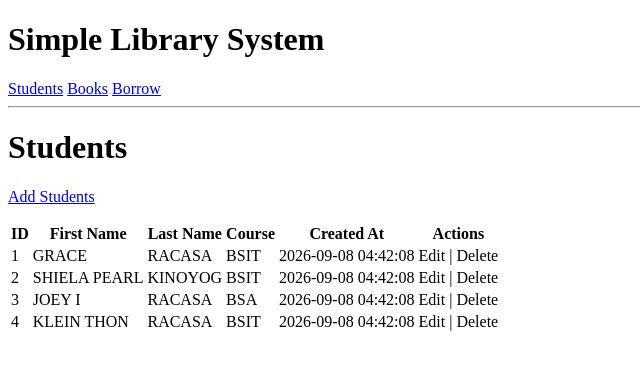
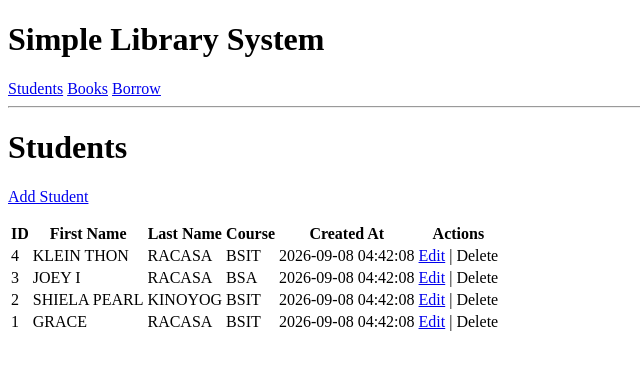
Before and after one commit to Grace-Racasa/IT30A, a PHP site: page /index.php?section=students in a window 1280 px wide. Shown: the top 370 px of the page, without its empty margins (0-640 px from the left). Run offline with PHP 8.4, Linux system fonts and the light colour scheme; data comes from the database, SQL or seed files in the repository.

Commit message:
Added student update and session based js alert for update and create

```diff
--- a/index.php
+++ b/index.php
@@ -6,7 +6,7 @@ $user = 'root';
 $pass = '';
 $charset = 'utf8mb4';
 
-$dsn = "mysql:host=$host; dbname=$db; charset=$charset";
+$dsn = "mysql:host=$host;dbname=$db;charset=$charset";
 
 $options = [
     PDO::ATTR_ERRMODE => PDO::ERRMODE_EXCEPTION,
@@ -14,52 +14,53 @@ $options = [
     PDO::ATTR_EMULATE_PREPARES => false
 ];
 
-try{
+try {
     $pdo = new PDO($dsn, $user, $pass, $options);
-}catch(PDOException $e){
+} catch(PDOException $e) {
     die("Database connection failed" . $e->getMessage());
 }
 
-// Session
+//Session
 session_start();
 
-// Determine current section
+//Determine current section
 $section = $_GET['section'] ?? 'students';
 
-// CRUD Operations
+//CRUD Operations
 $action = $_GET['action'] ?? '';
 
-//----------------------------------
-//Students
-//----------------------------------
+//------------------------------------------
+// Students
+//------------------------------------------
 
 //Fetch students
 if($section === 'students'){
     $stmt = $pdo->query("
         SELECT *
         FROM students
-        ORDER by student_id
+        ORDER by student_id DESC
     ");
 
     $students = $stmt->fetchAll();
 }
 
-//CREATE STUDENTS
+// Create Student
 if($section==='students' && $action==='create'){
     if($_SERVER['REQUEST_METHOD'] === 'POST'){
-        $firstName = trim($_POST['student_first_name']?? '');
-        $lastName = trim($_POST['student_last_name']?? '');
-        $course = trim($_POST['student_course']?? '');
+        $firstName = trim($_POST['student_first_name'] ?? '');
+        $lastName = trim($_POST['student_last_name'] ?? '');
+        $course = trim($_POST['student_course'] ?? '');
+        if($firstName !== '' && $lastName !== '' && $course !== ''){
 
-        if($firstName !== '' && $lastName !== '' && $course!==''){
             $sql=("
                 INSERT INTO students (
                     student_first_name,
                     student_last_name,
                     student_course
                 )
-                VALUES(?,?,?)
+                    VALUES (?,?,?)
                 ");
+
             $stmt = $pdo->prepare($sql);
 
             $stmt->execute([
@@ -67,16 +68,70 @@ if($section==='students' && $action==='create'){
                 $lastName,
                 $course
             ]);
+
+
             // $_SESSION['alert'] = 'Student Saved Successfully';
-
             header("Location: index.php?section=students");
-            exit;
-
-        }
+            exit();
 
         }
     }
 
+}
+
+// Update Student
+if($section==='students' && $action==='update'){
+    $studentId = (int) ($_GET['id'] ?? 0);
+
+
+    // Retrieve Student Infromation
+    $stmt = $pdo->prepare("
+        SELECT *
+        FROM students
+        WHERE student_id = ?
+    ");
+
+    $stmt->execute([$studentId]);
+
+    $student = $stmt->fetch();
+
+    // Update Student Info
+        if($_SERVER['REQUEST_METHOD'] === 'POST'){
+        $firstName = trim($_POST['student_first_name'] ?? '');
+        $lastName = trim($_POST['student_last_name'] ?? '');
+        $course = trim($_POST['student_course'] ?? '');
+
+        if($firstName !== '' && $lastName !== '' && $course !== ''){
+
+            $sql=("
+                UPDATE students
+                SET
+                    student_first_name = ?,
+                    student_last_name = ?,
+                    student_course =?
+                WHERE student_id = ?
+            ");
+
+            $stmt = $pdo->prepare($sql);
+
+            $stmt->execute([
+                $firstName,
+                $lastName,
+                $course,
+                $studentId
+            ]);
+
+
+            $_SESSION['alert'] = 'Student Updated Successfully';
+
+            header("Location: index.php?section=students");
+            exit();
+
+        }
+    }
+
+
+}
 ?>
 
 <!DOCTYPE html>
@@ -94,18 +149,18 @@ if($section==='students' && $action==='create'){
         <a href="index.php?section=borrow">Borrow</a>
     </nav>
     <hr>
-    <?php if($section=='students'): ?>
+    <?php if($section==='students'): ?>
         <h1>Students</h1>
         <p>
             <a href="index.php?section=students&action=create">
-            Add Students
+                Add Student
             </a>
-
         </p>
 
-    <?php if ($action==='create'): ?>
+        <?php if($action==='create'): ?>
 
-        <h2>Add Students</h2>
+            <h2>Add students</h2>
+
             <form method="POST">
                 <p>
                     <label>First Name</label>
@@ -115,7 +170,6 @@ if($section==='students' && $action==='create'){
                         required
                 />
                 </p>
-
                 <p>
                     <label>Last Name</label>
                     <br>
@@ -124,7 +178,6 @@ if($section==='students' && $action==='create'){
                     required
                 />
                 </p>
-
                 <p>
                     <label>Course</label>
                     <br>
@@ -143,8 +196,53 @@ if($section==='students' && $action==='create'){
                 </a>
             </form>
 
+        <?php elseif($action==='update'): ?>
+
+            <h2>Update Student</h2>
+
+            <form method="POST">
+                <p>
+                    <label>First Name</label>
+                    <br>
+                    <input type="text"
+                        name="student_first_name"
+                        value="<?= htmlspecialchars($student['student_first_name']) ?>"
+                        required
+                />
+                </p>
+                <p>
+                    <label>Last Name</label>
+                    <br>
+                    <input type="text"
+                    name="student_last_name"
+                    value="<?= htmlspecialchars($student['student_last_name']) ?>"
+                    required
+                />
+                </p>
+                <p>
+                    <label>Course</label>
+                    <br>
+                    <input type="text"
+                    name="student_course"
+                    value="<?= htmlspecialchars($student['student_course']) ?>"
+                    required
+                />
+                </p>
+
+                <button type="submit">
+                    Update
+                </button>
+
+                <a href="index.php?section=students">
+                    Cancel
+                </a>
+            </form>
+
+
+
+
+
         <?php else: ?>
-
             <table>
                 <thead>
                     <tr>
@@ -175,26 +273,35 @@ if($section==='students' && $action==='create'){
                                 <?= htmlspecialchars($student['student_created_at']) ?>
                             </td>
                             <td>
-                    <a>Edit</a>
+                                <a href="index.php?section=students&action=update&id=<?= $student['student_id'] ?>">Edit</a>
                                 |
                                 <a>Delete</a>
                             </td>
+
                         </tr>
                     <?php endforeach; ?>
                 </tbody>
             </table>
-
         <?php endif; ?>
 
     <?php endif; ?>
 
-    <?php if($section=='books'): ?>
-        <h2>Books</h2>
+    <?php if($section==='books'): ?>
+        <h1>Books</h1>
     <?php endif; ?>
 
-    <?php if($section=='borrow'): ?>
-        <h2>Borrow</h2>
+    <?php if($section==='borrow'): ?>
+        <h1>Borrow</h1>
     <?php endif; ?>
 
 </body>
+
+<?php if (isset($_SESSION['alert'])): ?>
+    <script>
+        alert(<?=json_encode($_SESSION['alert']) ?>);
+    </script>
+
+    <?php unset($_SESSION['alert']); ?>
+
+<?php endif; ?>
 </html>
```
Lines whose indentation alone changed are shown as unchanged.
